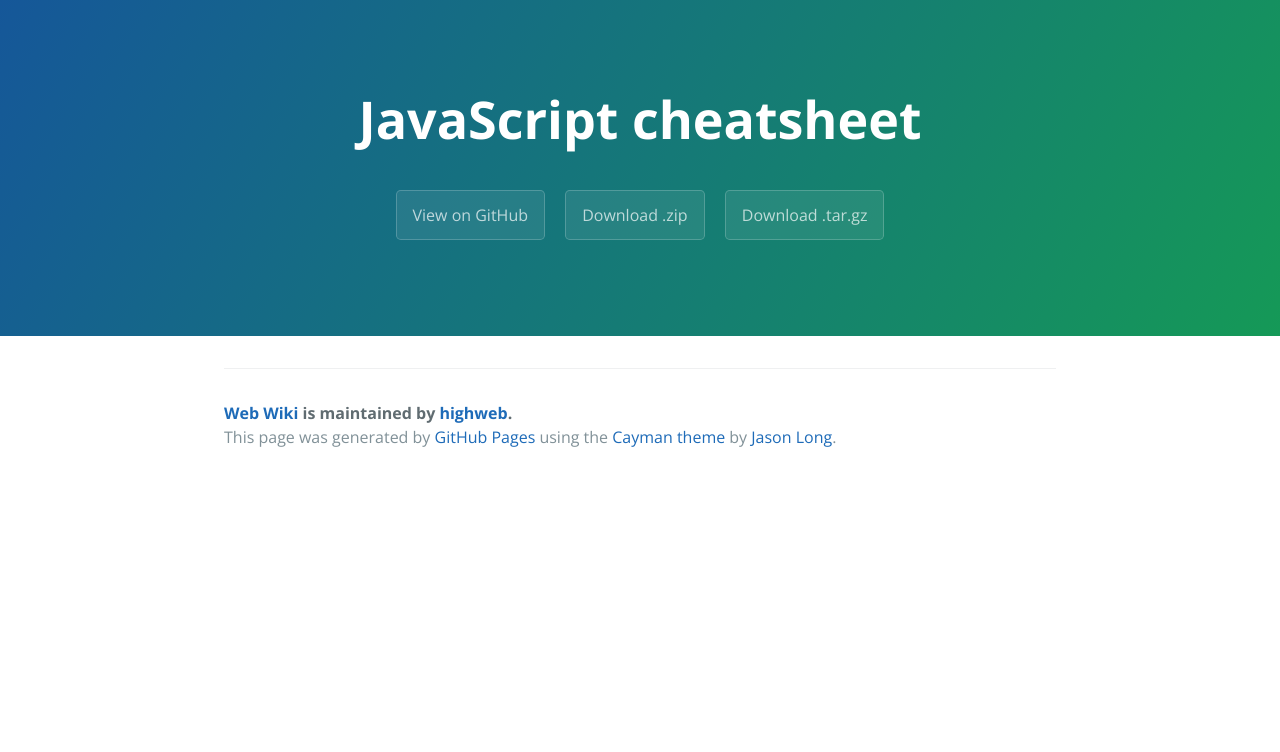
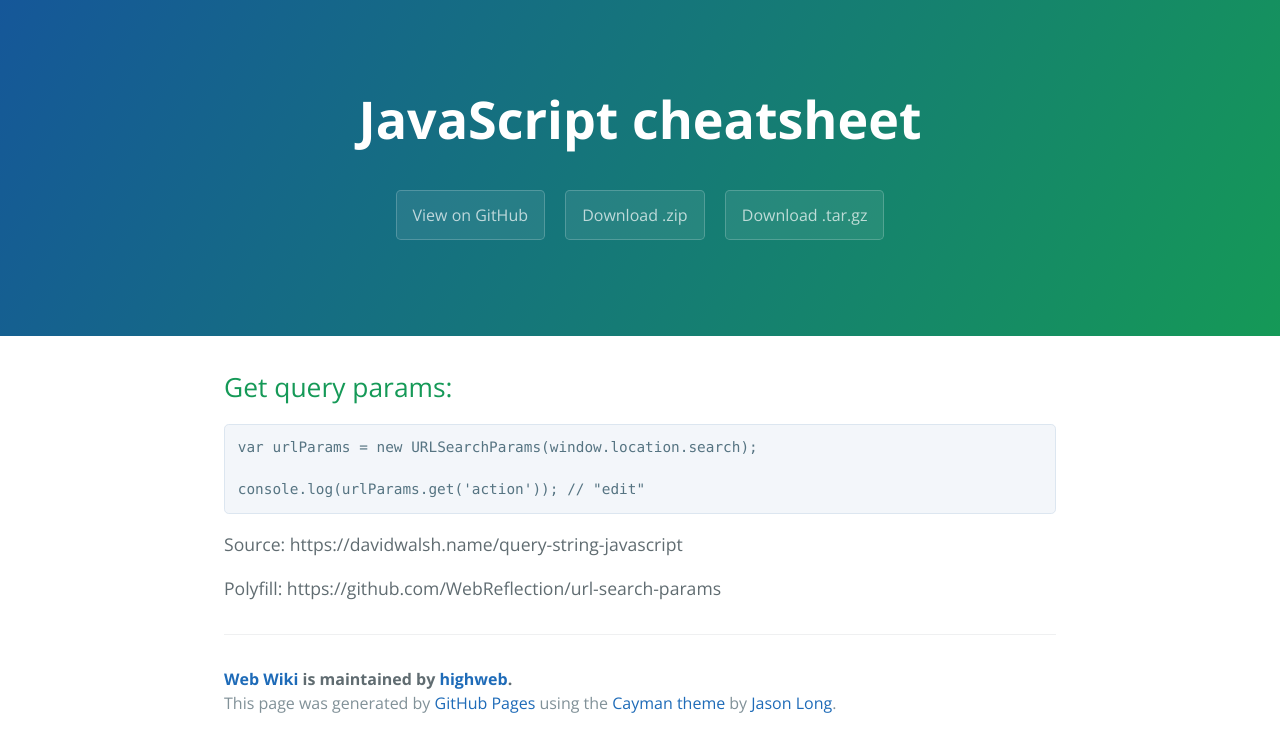
Before and after one commit to highweb/web-wiki, a Jekyll site: the page built from js.md, in a window 1280 px wide. Shown: the top 752 px of the page. Built offline with Jekyll 4.4.1, drawn with Linux system fonts in a browser that asks for light colours.

Commit message:
Update js.md

````diff
--- a/js.md
+++ b/js.md
@@ -2,3 +2,15 @@
 layout: base
 title: JavaScript cheatsheet
 ---
+
+## Get query params:
+
+```js
+var urlParams = new URLSearchParams(window.location.search);
+
+console.log(urlParams.get('action')); // "edit"
+```
+
+Source: https://davidwalsh.name/query-string-javascript
+
+Polyfill: https://github.com/WebReflection/url-search-params
````
